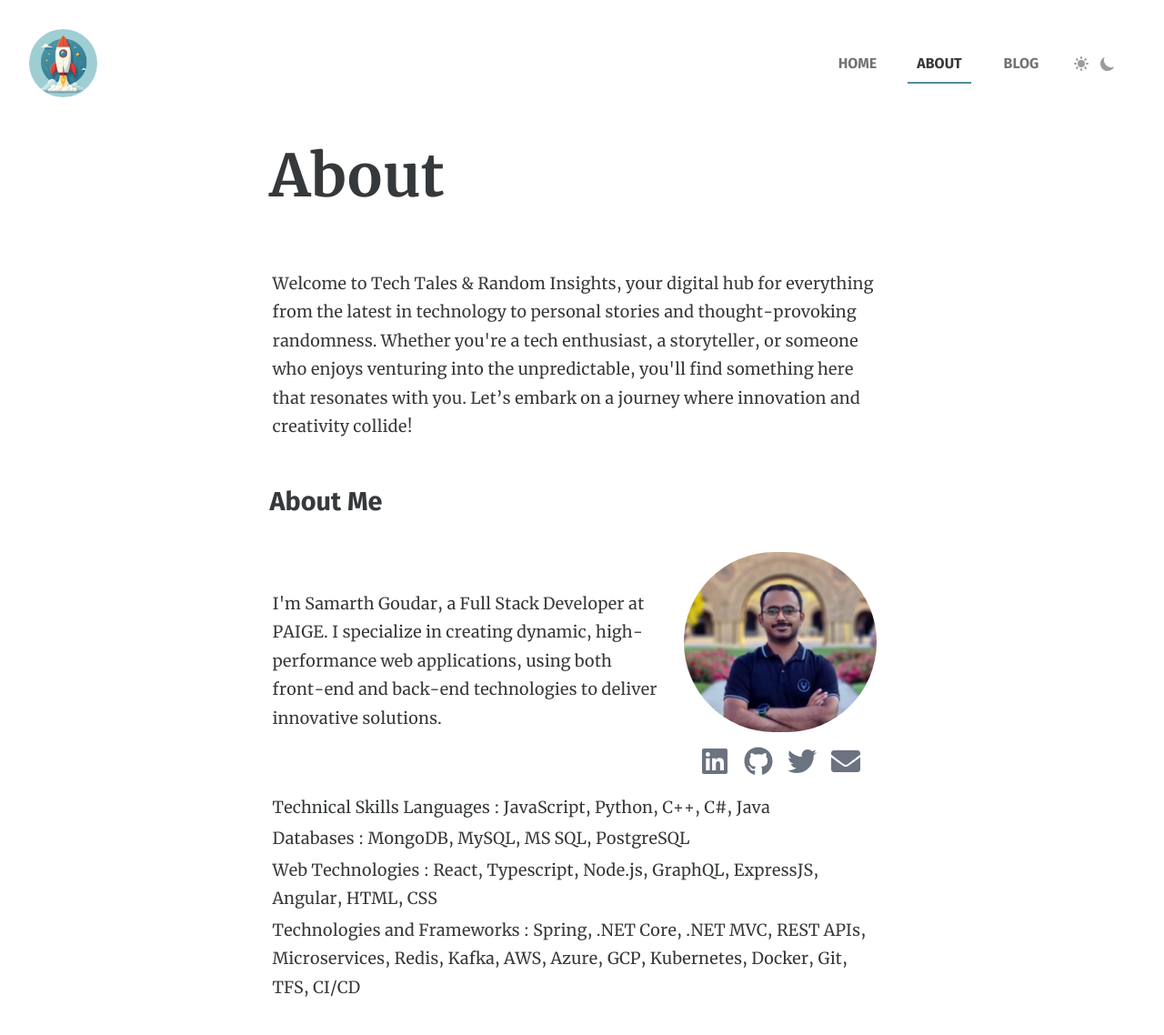
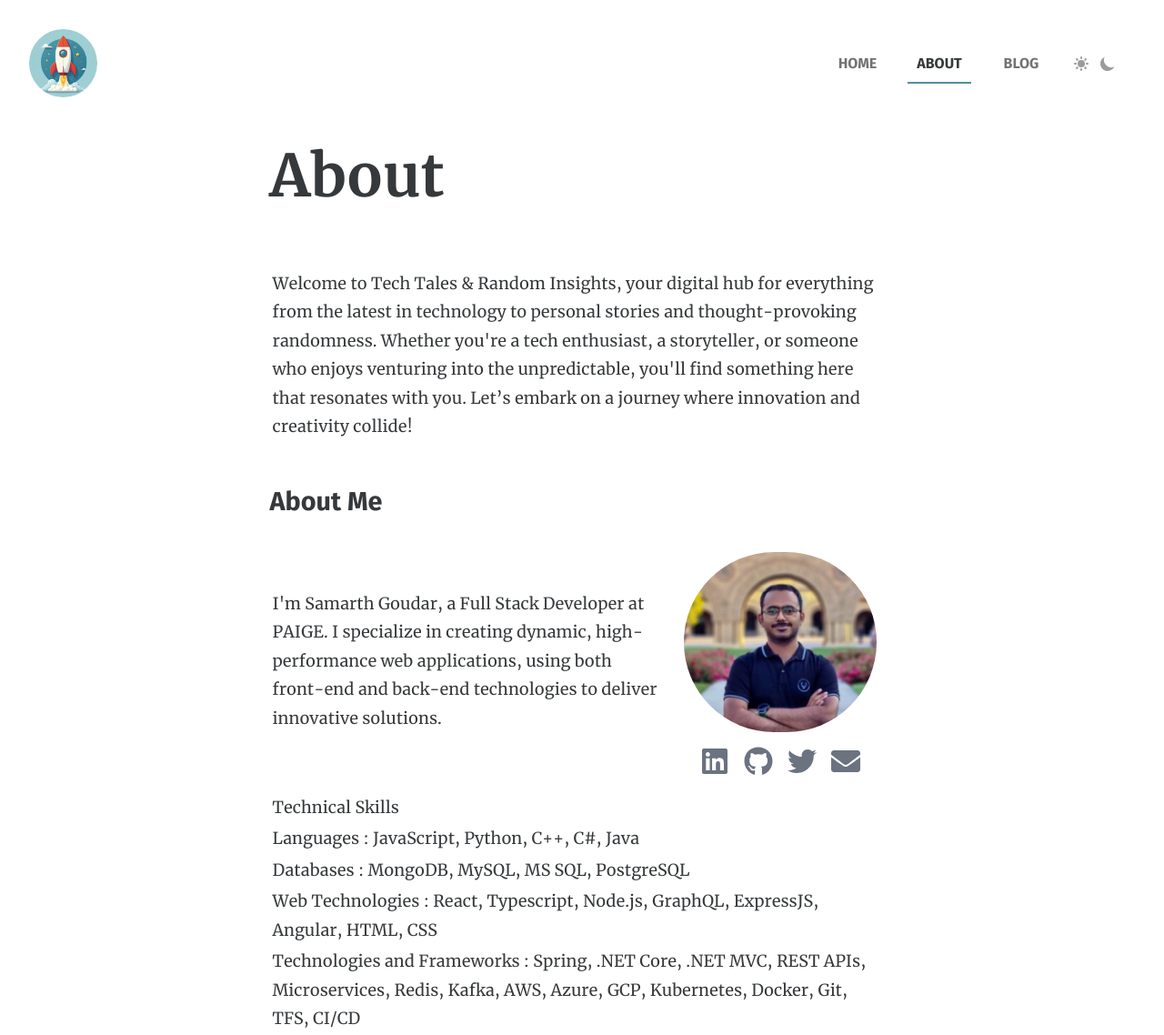
Before and after one commit to 10samarth/10samarth-astro, an Astro site: page /about in a window 1280 px wide. Shown: the top 1138 px of the page at 91% size. Built offline with nearby package versions, Linux system fonts and the light colour scheme; Astro itself is replaced by a stand-in of ours.

Commit message:
line break

```diff
--- a/src/pages/about.astro
+++ b/src/pages/about.astro
@@ -56,7 +56,8 @@ const permalink = `${Astro.site?.href}about`;
       </div>
     </div>
     <div>
-      <p>Technical Skills Languages : JavaScript, Python, C++, C#, Java</p>
+      <p>Technical Skills</p>
+      <p>Languages : JavaScript, Python, C++, C#, Java</p>
       <p>Databases : MongoDB, MySQL, MS SQL, PostgreSQL</p>
       <p>
         Web Technologies : React, Typescript, Node.js, GraphQL, ExpressJS,
```
